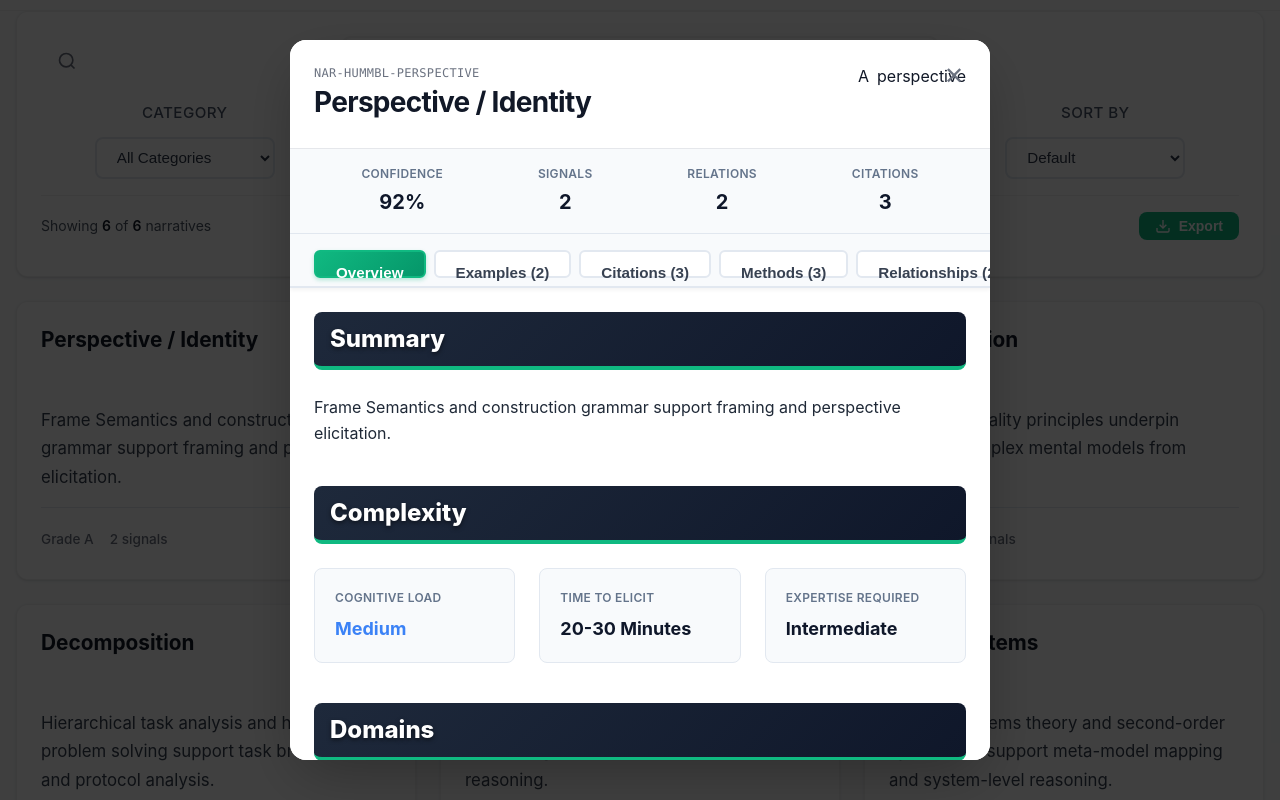
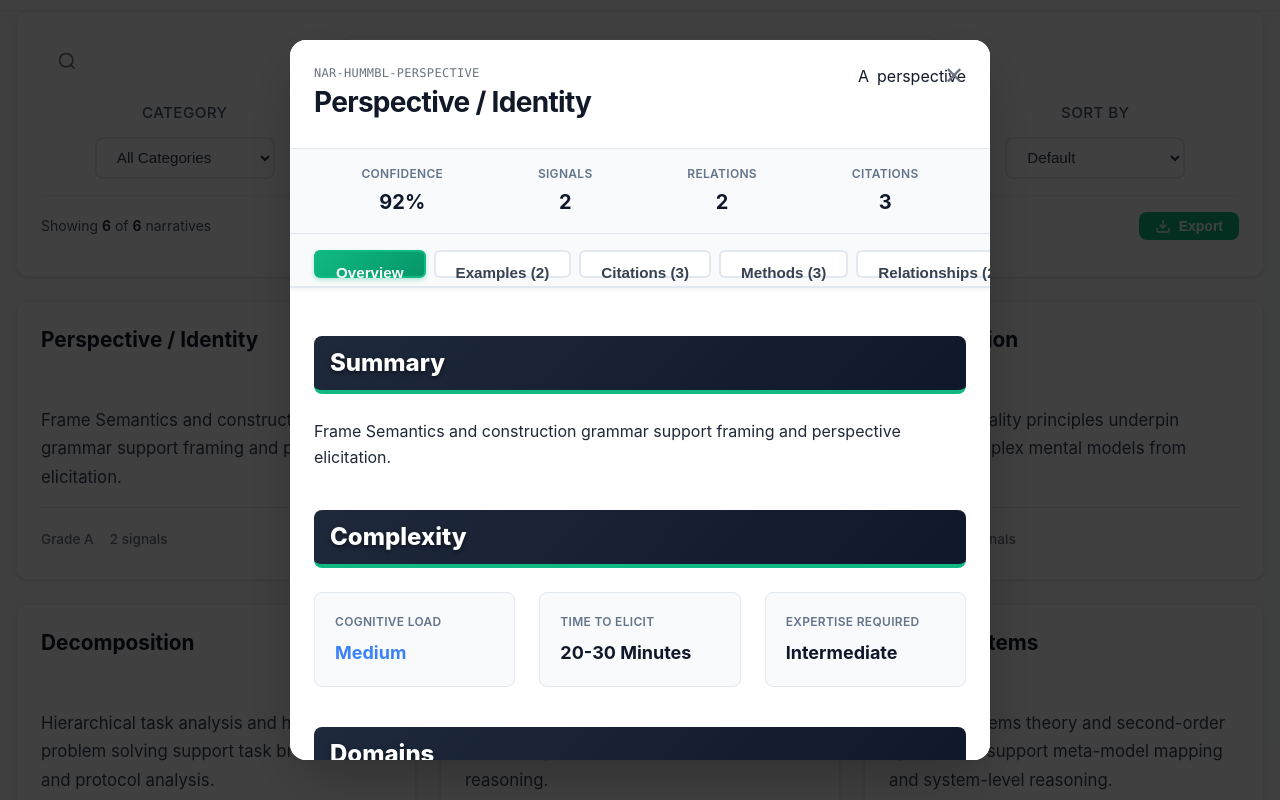
Before and after one commit to hummbl-dev/hummbl-io, a React (Vite) app: page / in a window 1280 px wide. Both pictures are taken after a click on the button 216 px from the left and 1641 px from the top of the page. Shown: the part 1201-2001 px from the top of the page. Built offline with nearby package versions, Linux system fonts and the light colour scheme.

Commit message:
fix(modal): prevent modal-body from covering sticky tabs
- Remove top padding from modal-body
- Add padding-top to tab-panel instead (1.5rem)
- Creates clear space between tabs and content
- Tabs now fully visible and not covered by content
- Proper separation maintained

```diff
--- a/src/components/narratives/NarrativeDetailModal.css
+++ b/src/components/narratives/NarrativeDetailModal.css
@@ -201,6 +201,8 @@
 /* Modal Body */
 .modal-body {
   padding: 2rem;
+  padding-top: 0;
+  margin-top: 0;
   overflow-y: auto;
   flex: 1;
   background: #ffffff;
@@ -208,6 +210,7 @@
 
 .tab-panel {
   animation: fadeIn 0.2s ease-out;
+  padding-top: 1.5rem;
 }
 
 /* Sections */
```
